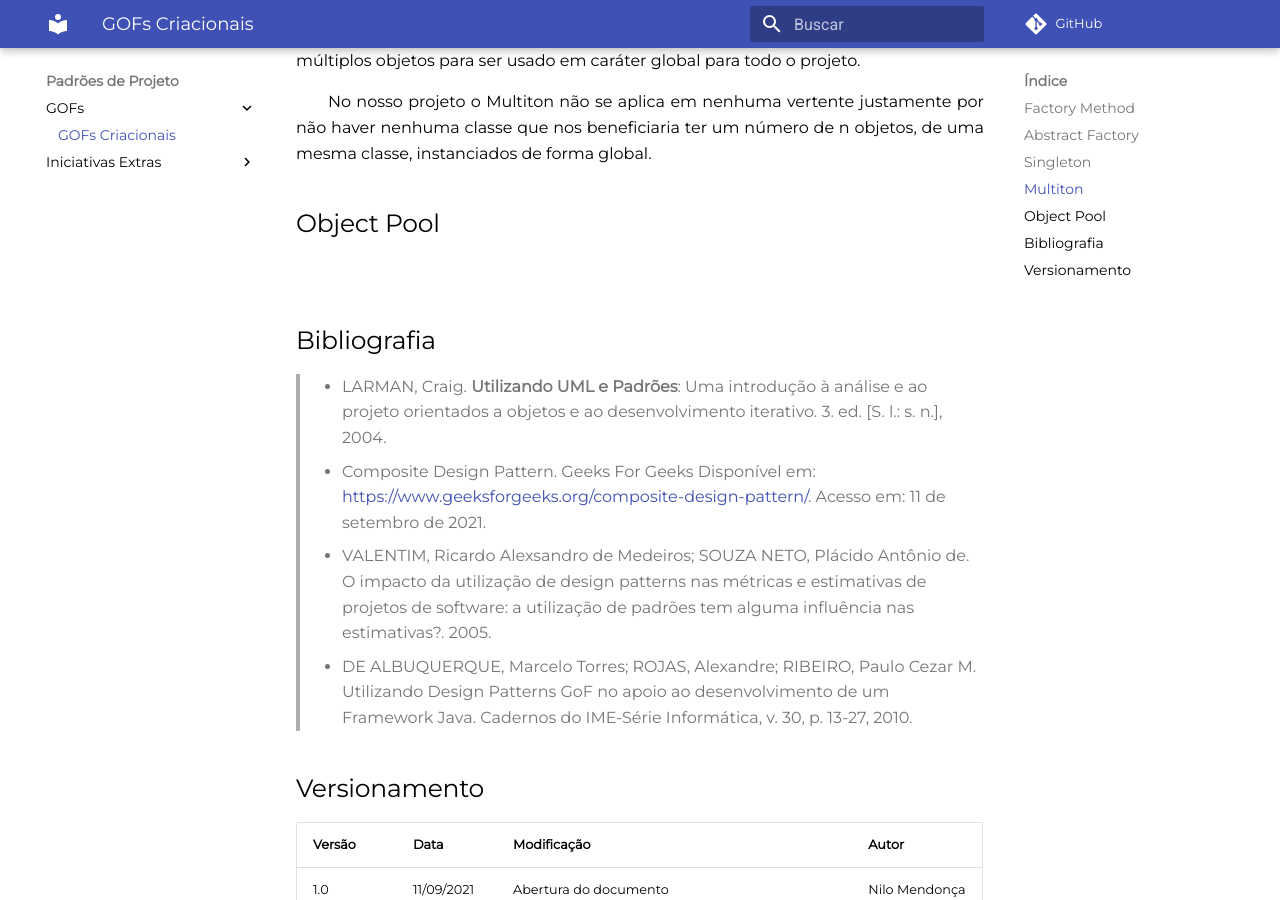
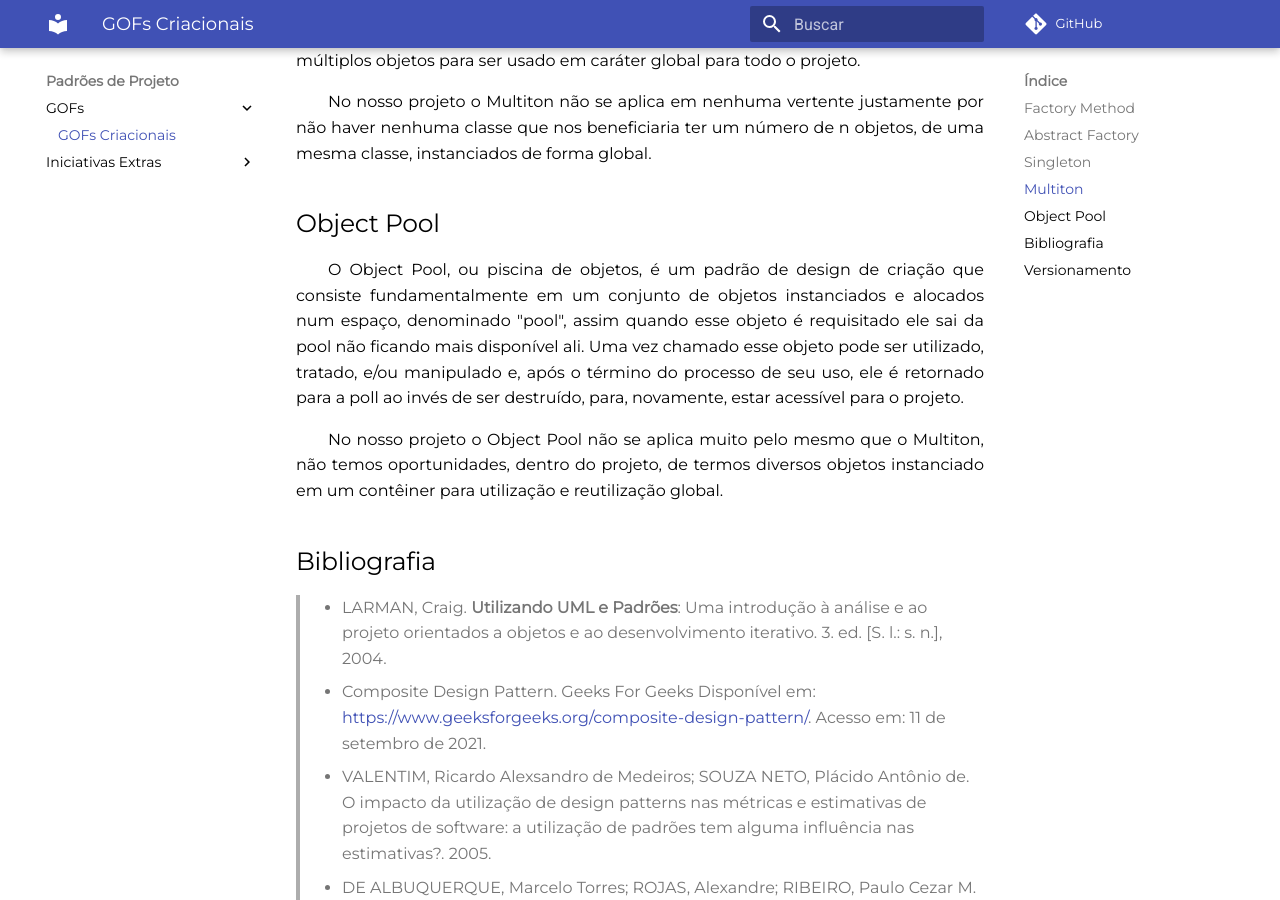
Before and after one commit to UnBArqDsw2021-1/2021.1_G6_Curumim, an MkDocs documentation site: the page built from docs/padroes-de-projeto/gofs-criacionais.md, in a window 1280 px wide and 900 px high, scrolled down 1920 px. Built offline with MkDocs 1.6.1 and Material for MkDocs 9.7.7, drawn with Linux system fonts in a browser that asks for light colours; comment, search, counter and statistics services are not loaded.

Commit message:
Inserindo ObjectPool

```diff
--- a/docs/padroes-de-projeto/gofs-criacionais.md
+++ b/docs/padroes-de-projeto/gofs-criacionais.md
@@ -66,7 +66,9 @@ class AdmController{
 &emsp;&emsp;No nosso projeto o Multiton não se aplica em nenhuma vertente justamente por não haver nenhuma classe que nos beneficiaria ter um número de n objetos, de uma mesma classe, instanciados de forma global.
 
 ## Object Pool
-&emsp;&emsp;
+&emsp;&emsp;O Object Pool, ou piscina de objetos, é um padrão de design de criação que consiste fundamentalmente em um conjunto de objetos instanciados e alocados num espaço, denominado "pool", assim quando esse objeto é requisitado ele sai da pool não ficando mais disponível ali. Uma vez chamado esse objeto pode ser utilizado, tratado, e/ou manipulado e, após o término do processo de seu uso, ele é retornado para a poll ao invés de ser destruído, para, novamente, estar acessível para o projeto.
+
+&emsp;&emsp;No nosso projeto o Object Pool não se aplica muito pelo mesmo que o Multiton, não temos oportunidades, dentro do projeto, de termos diversos objetos instanciado em um contêiner para utilização e reutilização global.
 
 ## Bibliografia
 
```
